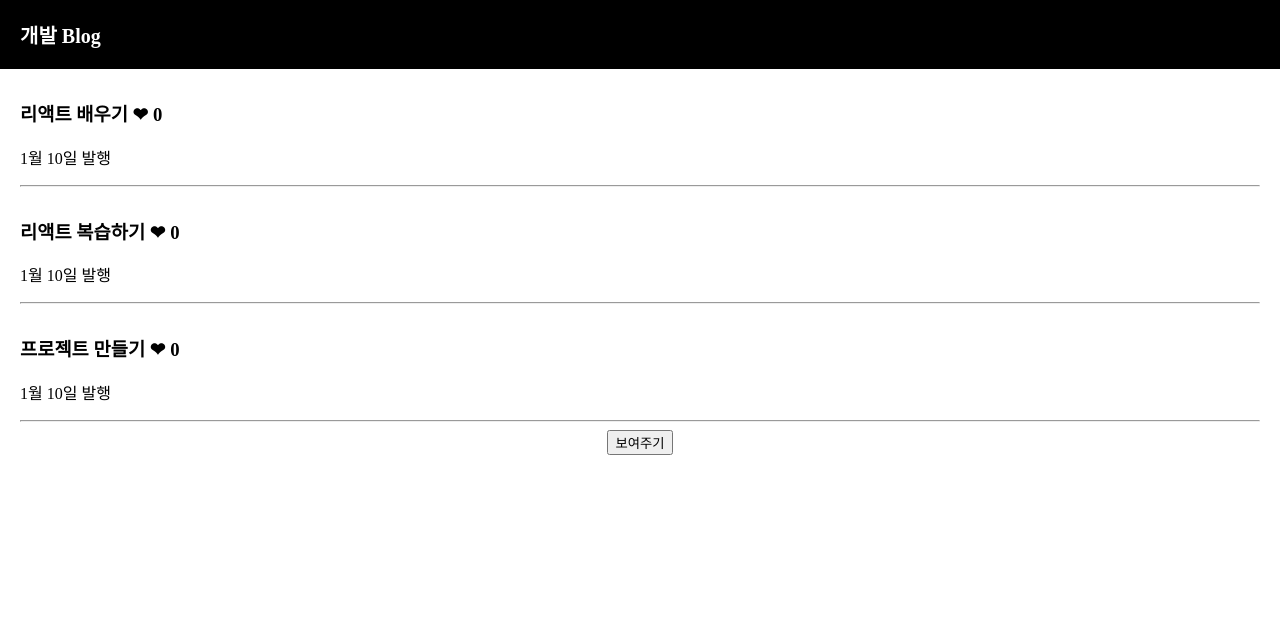
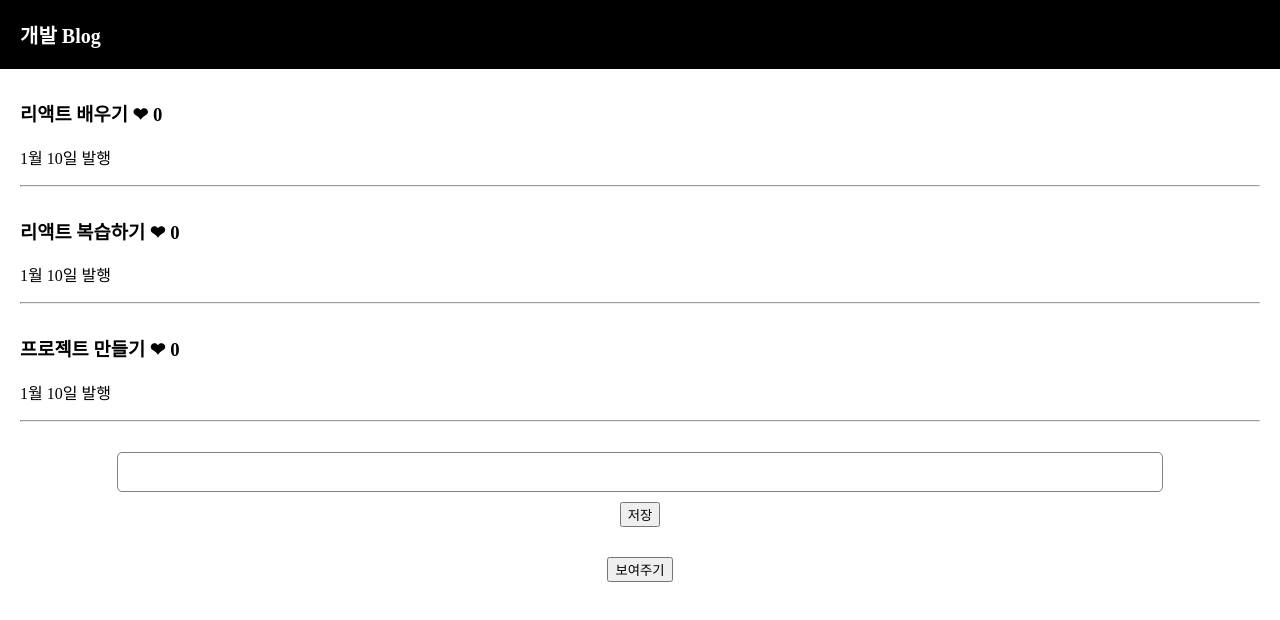
Before and after one commit to k9want/react-study, a React (Create React App) app: page / in a window 1280 px wide. Shown: the top 620 px of the page. Built offline with nearby package versions, Linux system fonts and the light colour scheme.

Commit message:
input 다루기 & 클래스형형 컴포넌트 간략하게만

```diff
--- a/src/App.css
+++ b/src/App.css
@@ -10,6 +10,25 @@
   margin-top: 20px;
   padding: 20px;
   background: #eee;
+}
+
+.publish {
+  margin-top: 30px;
+  margin-bottom: 30px;
+}
+
+.publish input {
+  padding: 10px;
+  font-size: 16px;
+  border-radius: 5px;
+  width: 80%;
+  border: 1px solid grey;
+}
+
+.publish button {
+  display: block;
+  margin: auto;
+  margin-top: 10px;
 }
 
 .black-nav {
--- a/src/App.js
+++ b/src/App.js
@@ -107,6 +107,23 @@
   let [modalShow, modalShowState] = useState(false);
   let [modaltitle, modaltitleState] = useState(0);
 
+  let [입력값, 입력값변경] = useState("");
+
+  function likeChange(i) {
+    let newLike = [...like];
+    newLike[i]++;
+    likeState(newLike);
+  }
+
+  function titleChange(inputTitle) {
+    let newTitle = [...title];
+    newTitle.unshift(inputTitle);
+    let newLike = [...like];
+    newLike.unshift(0);
+    likeState(newLike);
+    titleState(newTitle);
+  }
+
   return (
     <div className="App">
       <div className="black-nav">
@@ -115,7 +132,7 @@
 
       {title.map((t, i) => {
         return (
-          <div className="list">
+          <div className="list" key={i}>
             <h3 onClick={() => modaltitleState(i)}>
               {t}
               <span onClick={() => likeChange(i)}> ❤ {like[i]}</span>
@@ -126,18 +143,34 @@
         );
       })}
 
+      {/* {입력값}
+      <input
+        onChange={e => {
+          입력값변경(e.target.value);
+        }}
+      /> */}
+
+      <div className="publish">
+        <input
+          onChange={e => {
+            입력값변경(e.target.value);
+          }}
+        />
+        <button
+          onClick={() => {
+            titleChange(입력값);
+          }}
+        >
+          저장
+        </button>
+      </div>
+
       <button onClick={() => modalShowState(!modalShow)}>
         {modalShow === true ? "숨기기" : "보여주기"}
       </button>
       {modalShow === true ? <Modal title={title} /> : null}
     </div>
   );
-
-  function likeChange(i) {
-    let newLike = [...like];
-    newLike[i]++;
-    likeState(newLike);
-  }
 
   function Modal(props) {
     return (
```
